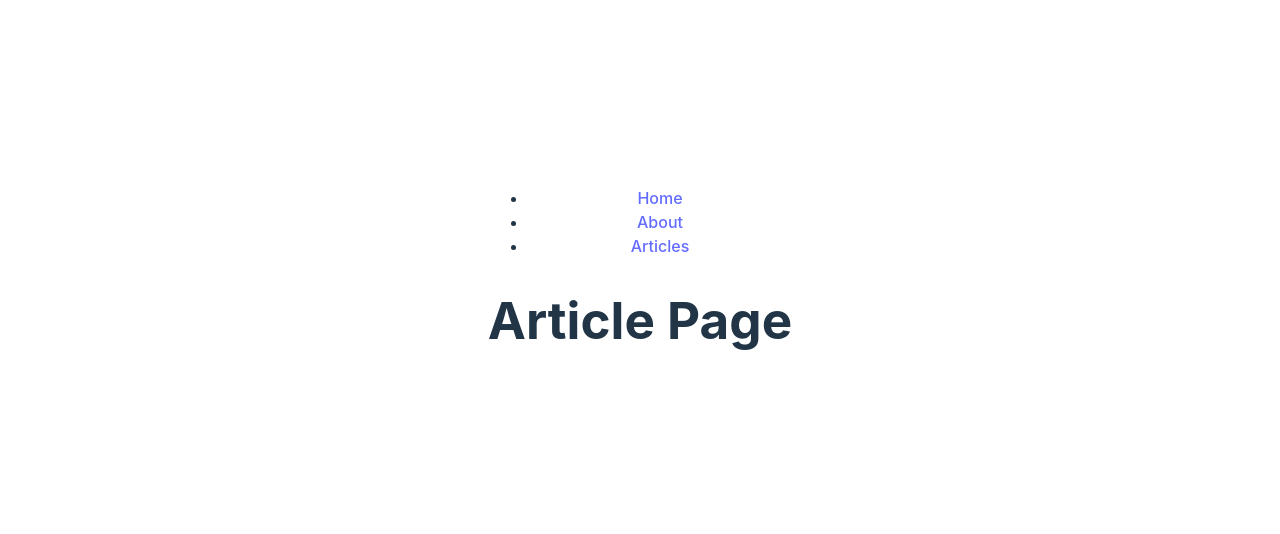
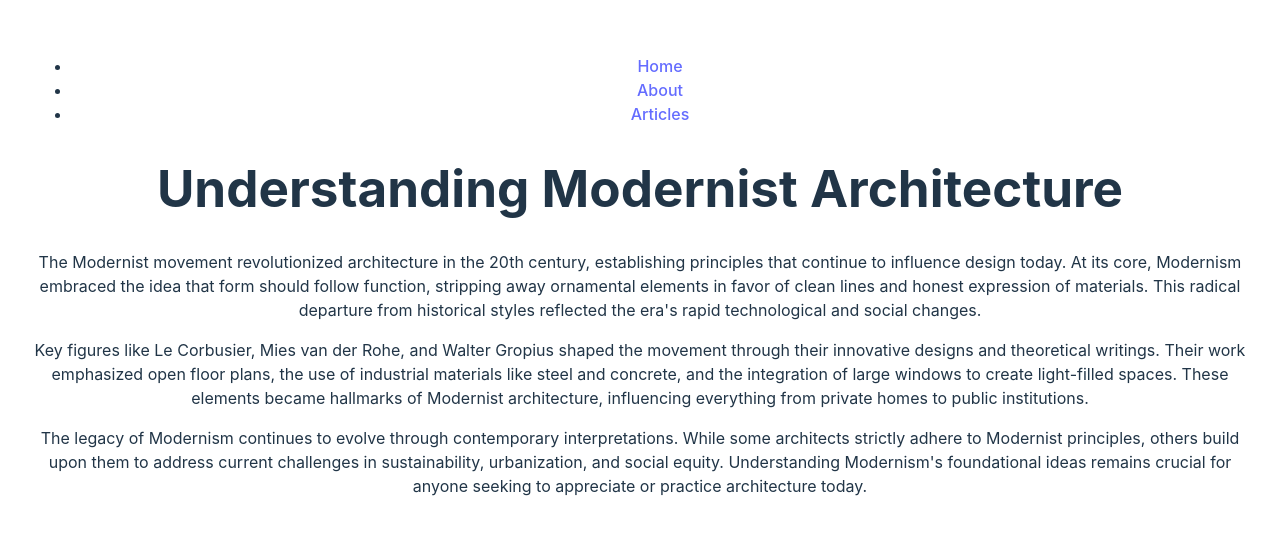
Before and after one commit to LahiruLiyanage/Archi-Words, a React (Vite) app in the folder front-end/: page /articles/mm in a window 1280 px wide. Shown: the part 124-658 px from the top of the page. Built offline with nearby package versions, Linux system fonts and the light colour scheme.

Commit message:
setup Article Page loading

```diff
--- a/front-end/src/article-content.js
+++ b/front-end/src/article-content.js
@@ -1,6 +1,6 @@
 const articles = [
     {
-        name: 'sustainable-design',
+        name: 'sd',
         title: 'Principles of Sustainable Architecture',
         content: [
             `Sustainable architecture has become more than just a trend—it's a necessity
@@ -25,7 +25,7 @@
         ]
     },
     {
-        name: 'modernist-movement',
+        name: 'mm',
         title: 'Understanding Modernist Architecture',
         content: [
             `The Modernist movement revolutionized architecture in the 20th century,
@@ -48,7 +48,7 @@
         ]
     },
     {
-        name: 'urban-planning',
+        name: 'up',
         title: 'The Future of Urban Planning',
         content: [
             `Urban planning stands at a critical juncture as cities face unprecedented
--- a/front-end/src/pages/ArticlePage.jsx
+++ b/front-end/src/pages/ArticlePage.jsx
@@ -1,5 +1,16 @@
+import { useParams } from 'react-router-dom';
+import articles from '../article-content.js';
+
 export default function ArticlePage() {
+    const { name } = useParams();
+
+    const article = articles.find(article => article.name === name);
+
     return (
-        <h1>Article Page</h1>
+        <>
+            <h1>{article.title}</h1>
+            {article.content.map(article => <p key={article}>{article}</p>)}
+
+        </>
     )
 }
```
